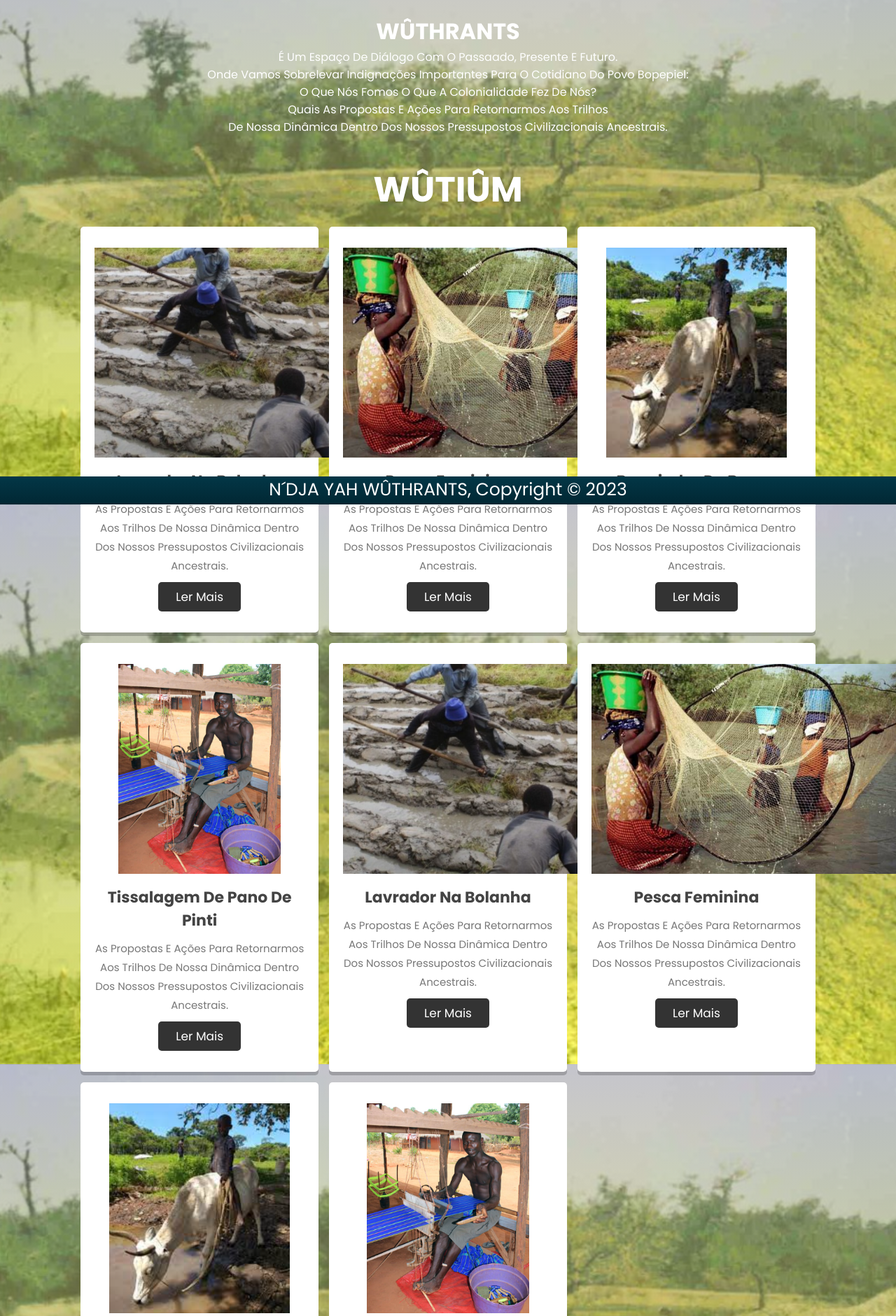
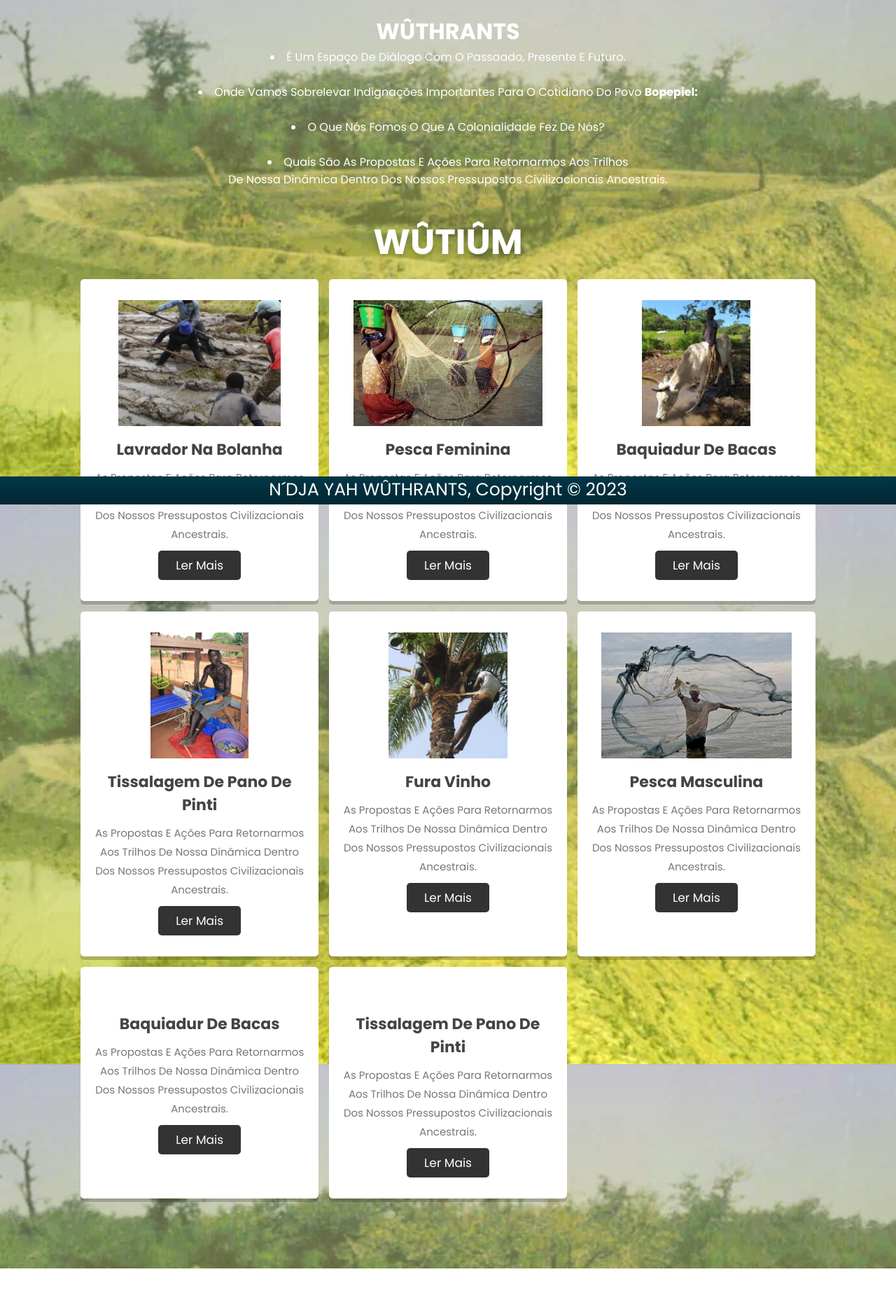
Before and after one commit to IanoIe/NDJA-YAH-WUTHRANTS, a website: page public/about.html in a window 1280 px wide. Shown: the part 79-1960 px from the top of the page at 70% size. After the commit the page ends 1892 px from the top, so only its background shows below. Drawn offline with Linux system fonts and the light colour scheme.

Commit message:
imagens, css, html

```diff
--- a/public/about.html
+++ b/public/about.html
@@ -25,11 +25,12 @@
   <main>
     <div class="about-info">
       <h1>WÛTHRANTS</h1>
-      <p>É um espaço de diálogo com o passaado, presente e futuro.<br>
-        Onde vamos sobrelevar indignações importantes para o cotidiano do povo bopepiel:<br>
-        O que nós fomos o que a colonialidade fez de nós?<br>
-        Quais as propostas e ações para retornarmos aos trilhos <br>
-        de nossa dinâmica dentro dos nossos pressupostos civilizacionais ancestrais.
+      <p>
+        <li>É um espaço de diálogo com o passaado, presente e futuro.</li><br>
+        <li>Onde vamos sobrelevar indignações importantes para o cotidiano do povo <strong> bopepiel: </strong></li><br>
+        <li>O que nós fomos o que a colonialidade fez de nós?</li><br>
+        <li>Quais são as propostas e ações para retornarmos aos trilhos <br>
+        de nossa dinâmica dentro dos nossos pressupostos civilizacionais ancestrais.</li>
       </p>
     </div>
 
@@ -46,7 +47,7 @@
           </div>
 
           <div class="box">
-            <img src="images/Mulher_pescadora.png" alt="Mulher_pescadora">
+            <img src="images/pesca_feminina.png" alt="pesca feminina">
             <h3> Pesca Feminina </h3>
             <p>As propostas e ações para retornarmos aos trilhos
               de nossa dinâmica dentro dos nossos pressupostos civilizacionais ancestrais.</p>
@@ -61,7 +62,7 @@
           </div>
 
           <div class="box">
-            <img src="images/Tisse_Pano.png" alt="labradur">
+            <img src="images/Tisse_Pano.png" alt="tissidur di pano de Pinti">
             <h3>Tissalagem de Pano de Pinti </h3>
             <p>As propostas e ações para retornarmos aos trilhos
               de nossa dinâmica dentro dos nossos pressupostos civilizacionais ancestrais.</p>
@@ -71,22 +72,23 @@
 
 
           <div class="box">
-            <img src="images/Lavrador.png" alt="Lavrador">
-            <h3>Lavrador na Bolanha</h3>
+            <img src="images/Vinho_Palmo.png" alt="furadur de vinho">
+            <h3>Fura vinho</h3>
             <p>As propostas e ações para retornarmos aos trilhos
               de nossa dinâmica dentro dos nossos pressupostos civilizacionais ancestrais.</p>
               <a href="#" class="btn">Ler mais</a>
           </div>
 
           <div class="box">
-            <img src="images/Mulher_pescadora.png" alt="Mulher_pescadora">
-            <h3> Pesca Feminina </h3>
+            <img src="images/pesca_masculina.png" alt="" alt="pesca masculina">
+            <h3> Pesca Masculina </h3>
             <p>As propostas e ações para retornarmos aos trilhos
               de nossa dinâmica dentro dos nossos pressupostos civilizacionais ancestrais.</p>
               <a href="#" class="btn">Ler mais</a>
           </div>
+
           <div class="box">
-            <img src="images/Baquiador_Baca.png" alt="Baquiadur de vacas">
+            <img src="" alt="">
             <h3>Baquiadur de bacas </h3>
             <p>As propostas e ações para retornarmos aos trilhos
               de nossa dinâmica dentro dos nossos pressupostos civilizacionais ancestrais.</p>
@@ -94,7 +96,7 @@
           </div>
 
           <div class="box">
-            <img src="images/Tisse_Pano.png" alt="labradur">
+            <img src="" alt="">
             <h3>Tissalagem de Pano de Pinti </h3>
             <p>As propostas e ações para retornarmos aos trilhos
               de nossa dinâmica dentro dos nossos pressupostos civilizacionais ancestrais.</p>
--- a/public/stylesheets/about.css
+++ b/public/stylesheets/about.css
@@ -21,9 +21,11 @@
 }
 
 
-div > .about-info > p{
-    text-align: justify;
+main > .about-info > p{
+    font-size: 20px;
+
 }
+
 
 .container {
     padding: 15px 9%;
@@ -54,7 +56,7 @@ div > .about-info > p{
 }
 
 .container .box-container .box img{
-    height: 300px;
+    height: 180px;
 }
 
 .container .box-container .box h3{
```
Also changed, not shown: public/contact.html (+1 -1 lines), public/principal.html (+1 -3 lines), public/stylesheets/principal.css (+49 -9 lines), public/images/Vinho_Palmo.png (added), public/images/pesca_feminina.png (renamed from public/images/Mulher_pescadora.png), public/images/pesca_masculina.png (added).
